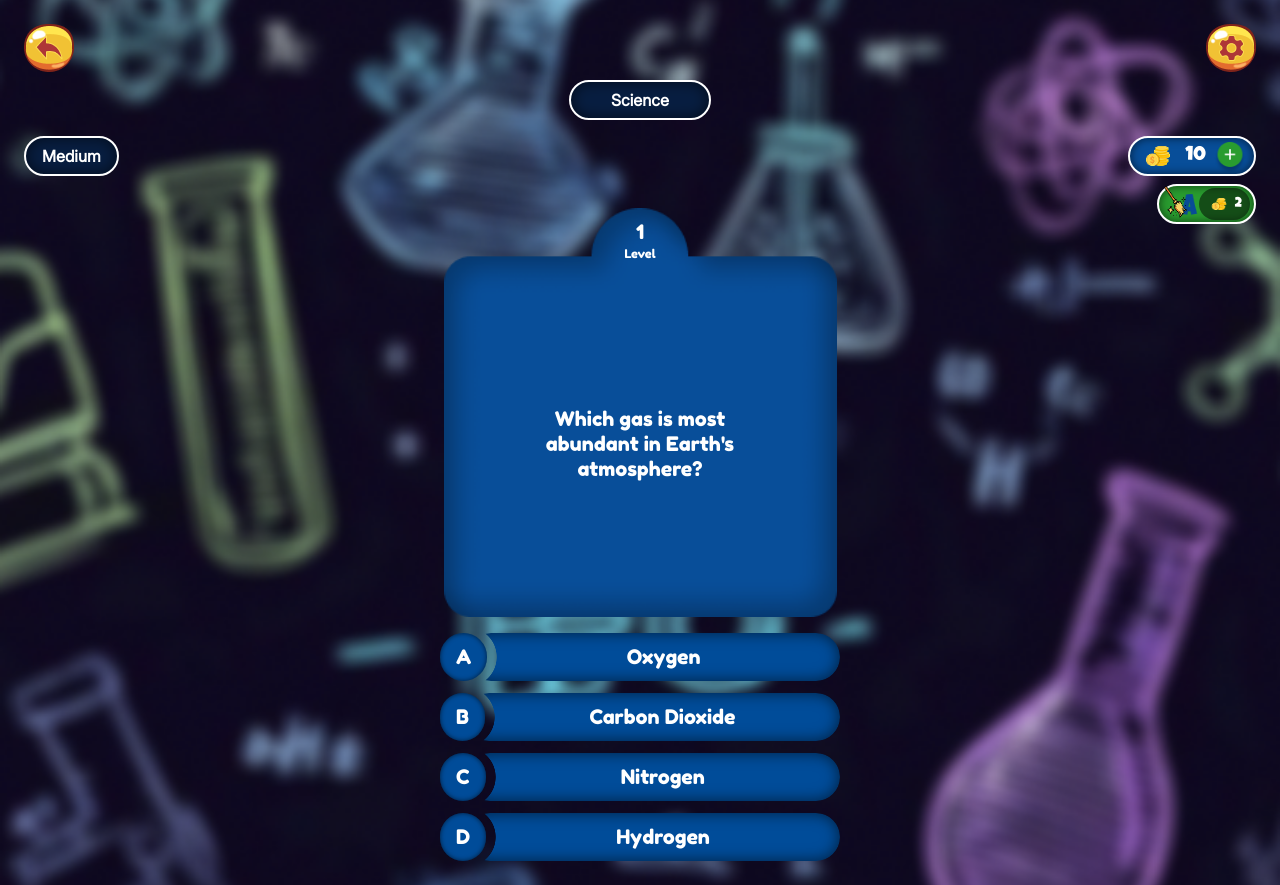
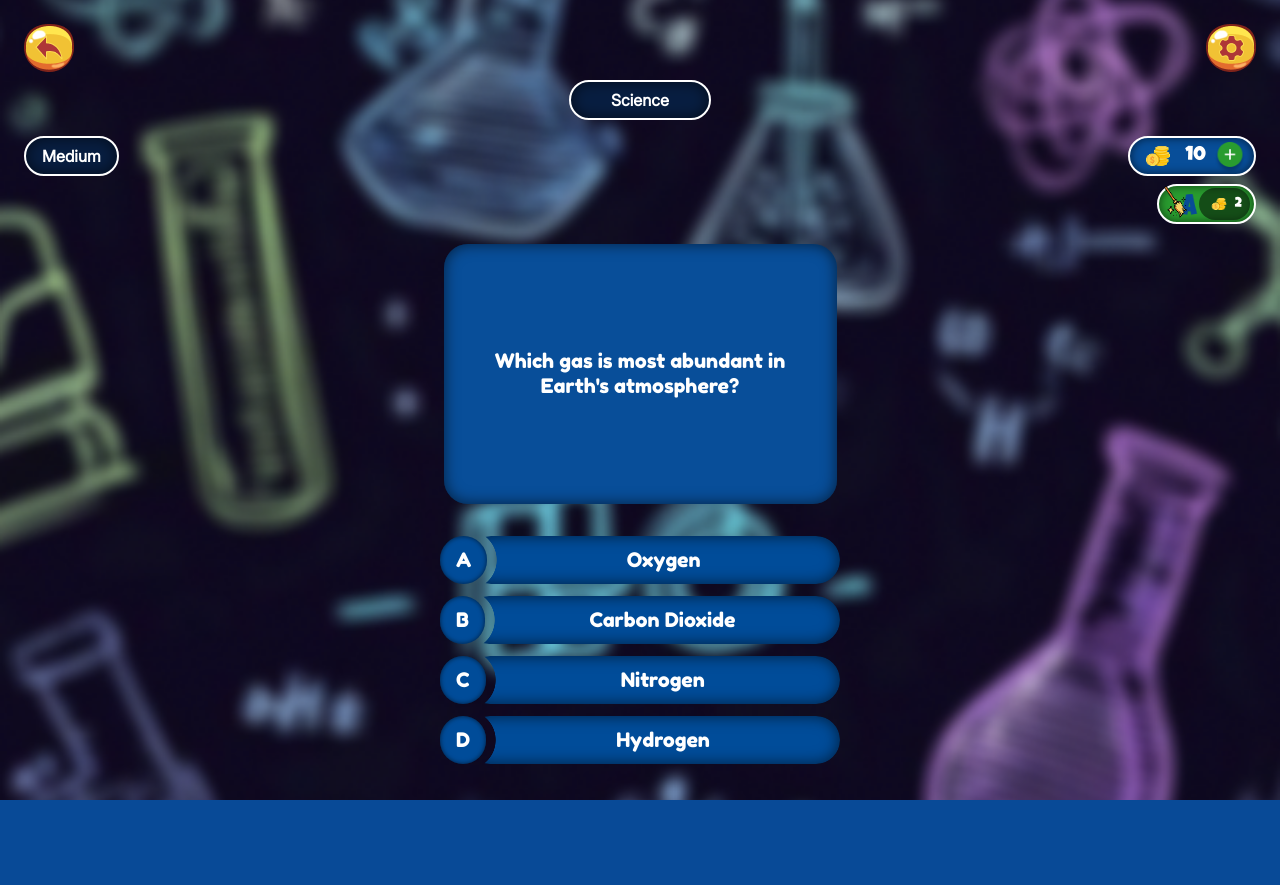
Before and after one commit to Enyong-Team/Enyong, a React (Vite) app: page /Enyong/game in a window 1280 px wide. After the commit the page ends 800 px from the top, so only its background shows below. Built offline with nearby package versions, Linux system fonts and the light colour scheme; a web font is replaced by a local one.

Commit message:
Ui update

```diff
--- a/src/Game/QuizUI.jsx
+++ b/src/Game/QuizUI.jsx
@@ -209,27 +209,26 @@ export default function QuizUI({
 
       {/* --- MAIN CONTENT CONTAINER --- */}
       {/* This holds Card, Choices, and Button in a vertical column */}
-      <div className="flex flex-col justify-center items-center -mt-24 w-full">
+      <div className="flex flex-col justify-center items-center w-full">
 
         {/* 1. QUESTION CARD */}
-        <div className="flex justify-center items-center
-                        pb-4 mt-15
-                        relative z-0">
-          <img
-            src={QuizCard}
-            className="w-[293px] sm:w-[360px] md:w-[393px]
-                      max-[380px]:w-[273px] max-[380px]:h-[250px] "
-            alt="Quiz Card"
-          />
-          <div className="absolute flex-col -top-1.5 left-1/2  max-[380px]:text-sm -translate-x-1/2 w-[72px] h-[72px] rounded-full flex items-center justify-center text-white text-xl font-FD pt-1">
-            {levelNumber}
-            <h1 className="text-xs ">Level</h1>
-          </div>
-          <div className="absolute inset-0 flex items-center justify-center pt-12 max-[380px]:mb-15 ">
-            <h1 className="w-[238px] text-white text-center   max-[340px]:text-sm text-xl font-FD leading-tight">
-              {question}
-            </h1>
-          </div>
+        <div className="flex justify-center items-center text-center pb-4 ">
+            <div className="flex justify-center items-center text-center pb-4">
+              <div
+                className="w-[293px] sm:w-[360px] md:w-[393px]
+                          h-[260px]
+                          shadow-[inset_0_0_15px_rgba(0,0,0,0.6)]
+                          bg-[#084E99] rounded-3xl
+                          max-[380px]:w-[273px] max-[380px]:h-[250px]
+                          flex flex-col items-center justify-center px-4"
+              >
+
+                <h1 className="text-white text-center text-xl max-[340px]:text-sm font-FD leading-tight break-words">
+                  {question}
+                </h1>
+
+              </div>
+            </div>
         </div>
 
         {/* 2. CHOICES */}
--- a/src/home/Home.jsx
+++ b/src/home/Home.jsx
@@ -174,8 +174,18 @@ function Home() {
                     className="max-[380px]:text-xs text-sm px-2 p-1 mt-1
                               max-[380px]:mt-0.5 text-center
                               border-t-2 border-r-2 border-b-2 border-[#999999]
-                             rounded-tr-full rounded-br-full drop-shadow-white/30 drop-shadow text-[#F1C234]
-                            mb-1 font-LG"
+                              rounded-tr-full rounded-br-full
+                              text-[#F1C234] mb-1 font-LG"
+                    style={{
+                      WebkitTextStroke: '0.5px #ffffff',
+                      textShadow: `
+                        0 0 3px #fff,
+                        0 0 6px #F1C234,
+                        0 0 10px #F1C234,
+                        0 0 16px #FFD966
+                      `,
+                      boxShadow: '0 0 10px rgba(241, 194, 52, 0.4)'
+                    }}
                   >
                     {levelTitle}
                   </h1>
@@ -183,7 +193,7 @@ function Home() {
             </Link>
           </div>
 
-          {/* Earth button */}
+          {/* deped pic */}
           <img
             src={depedPic}
             alt="earth"
```
Lines whose indentation alone changed are shown as unchanged.
